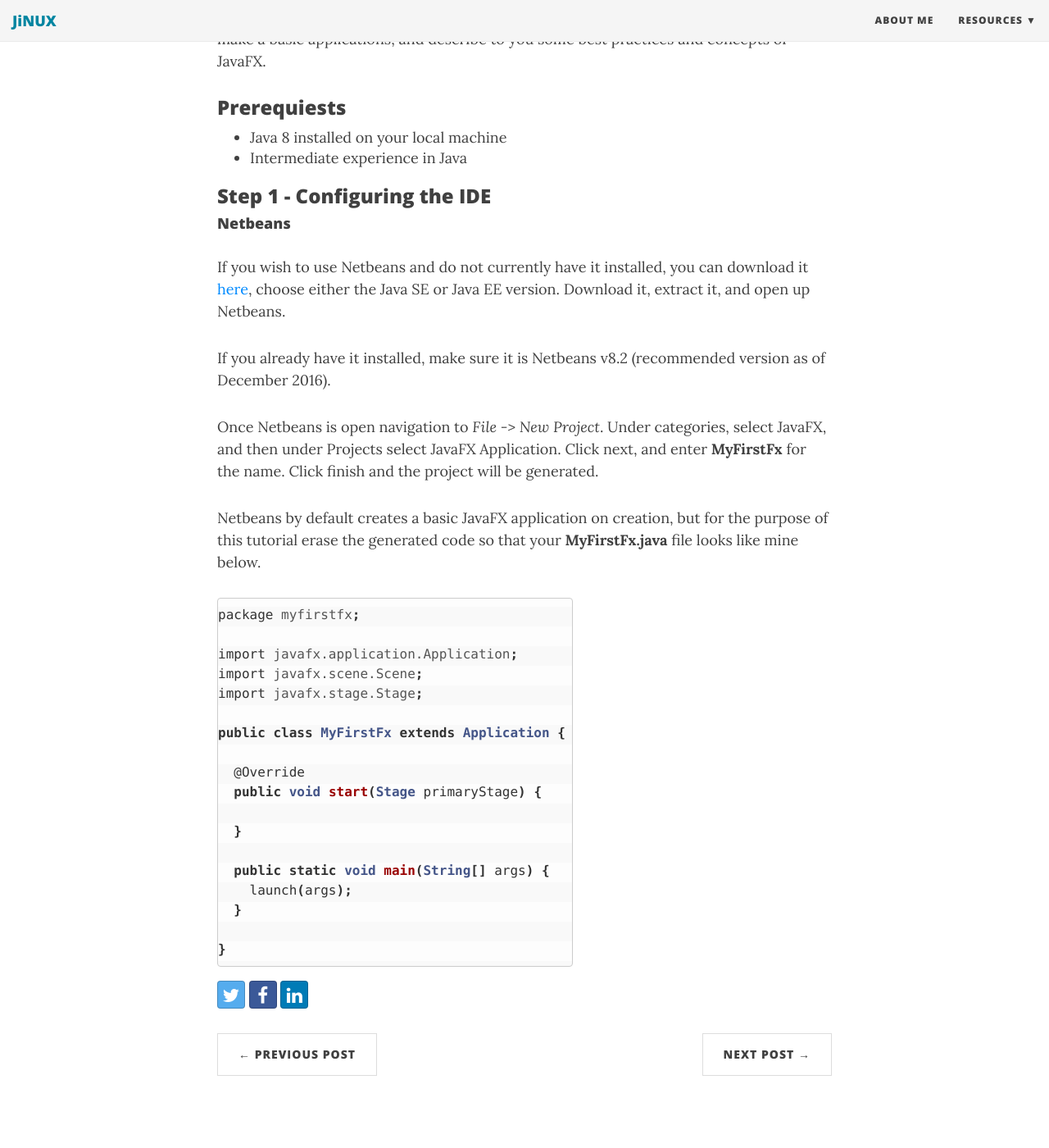
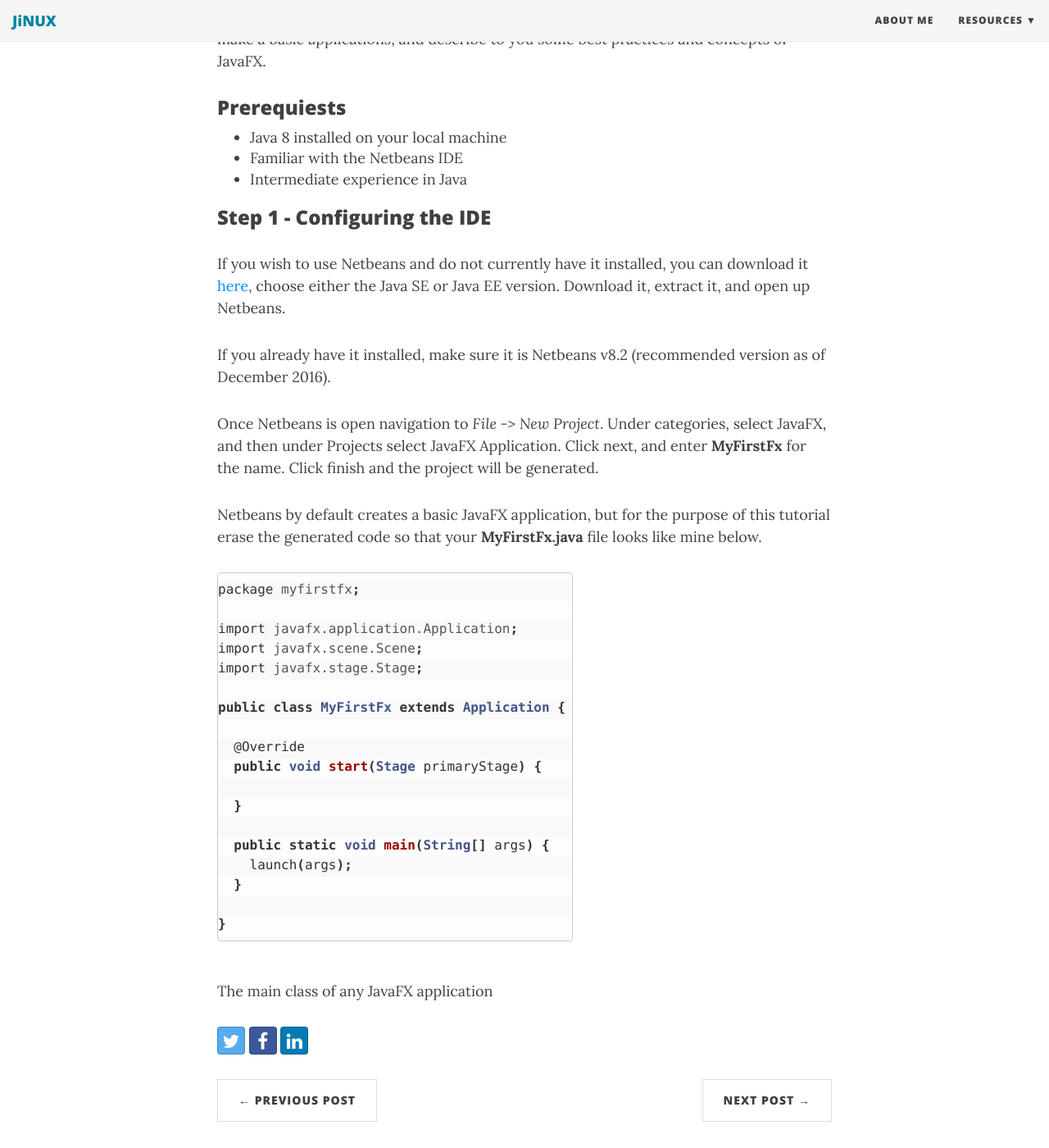
Before and after one commit to edwardciccone/edwardciccone.github.io, a Jekyll site: the page built from _posts/2016-12-08-JavaFX-Basics-Tutorial.md, in a window 1280 px wide and 1400 px high, scrolled down 280 px. Shown: the whole window at 82% size. Built offline with Jekyll 4.4.1, drawn with Linux system fonts in a browser that asks for light colours; nearby versions of some CDN libraries; comment, search, counter and statistics services are not loaded.

Commit message:
Update 2016-12-08-JavaFX-Basics-Tutorial.md
Added to tutorial.

````diff
--- a/_posts/2016-12-08-JavaFX-Basics-Tutorial.md
+++ b/_posts/2016-12-08-JavaFX-Basics-Tutorial.md
@@ -10,17 +10,17 @@ I will show you how to configure your IDE environment, teach you step by step ho
 
 ### Prerequiests
 - Java 8 installed on your local machine
+- Familiar with the Netbeans IDE
 - Intermediate experience in Java
 
 ### Step 1 - Configuring the IDE
-#### Netbeans
 If you wish to use Netbeans and do not currently have it installed, you can download it [here](https://netbeans.org/downloads/index.html), choose either the Java SE or Java EE version. Download it, extract it, and open up Netbeans.
 
 If you already have it installed, make sure it is Netbeans v8.2 (recommended version as of December 2016).
 
 Once Netbeans is open navigation to _File -> New Project_. Under categories, select JavaFX, and then under Projects select JavaFX Application. Click next, and enter **MyFirstFx** for the name. Click finish and the project will be generated.
 
-Netbeans by default creates a basic JavaFX application on creation, but for the purpose of this tutorial erase the generated code so that your **MyFirstFx.java** file looks like mine below.
+Netbeans by default creates a basic JavaFX application, but for the purpose of this tutorial erase the generated code so that your **MyFirstFx.java** file looks like mine below.
 
 ```java
 package myfirstfx;
@@ -42,3 +42,5 @@ public class MyFirstFx extends Application {
 
 }
 ```
+
+The main class of any JavaFX application
````
